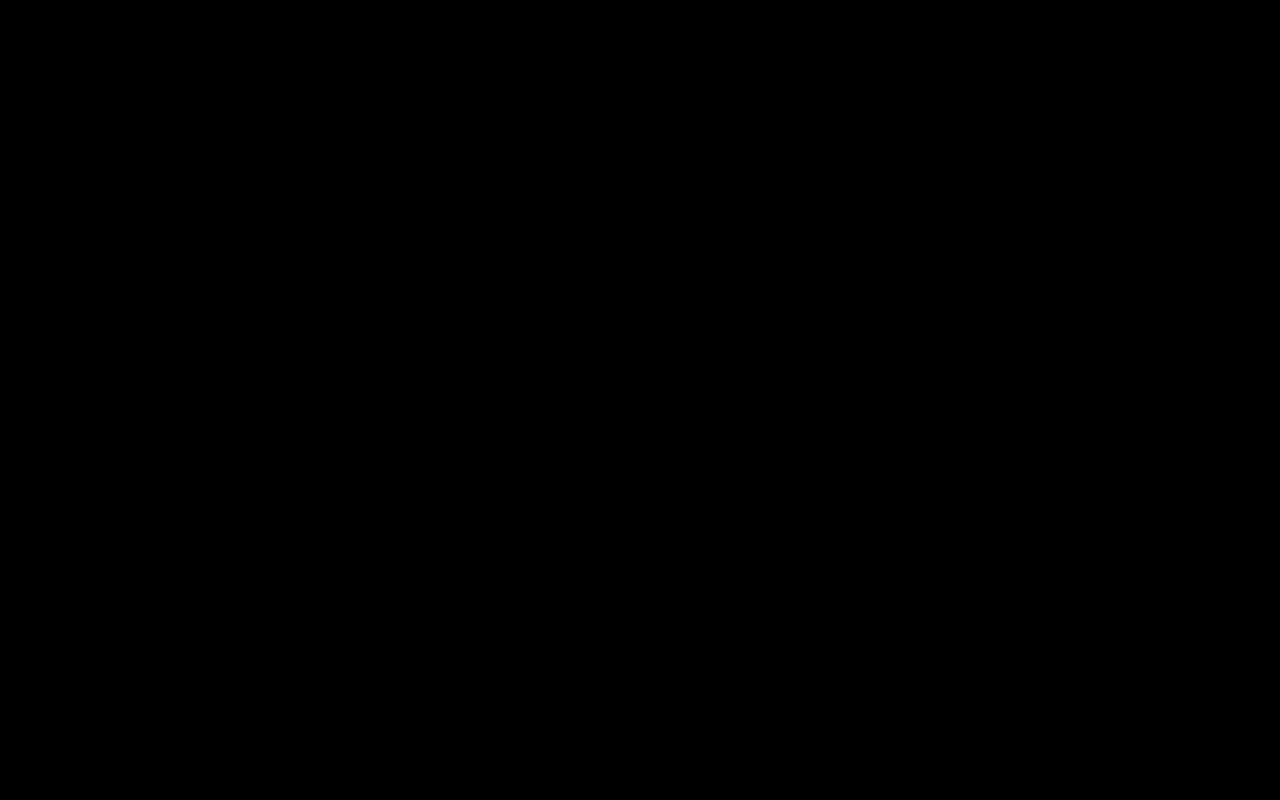
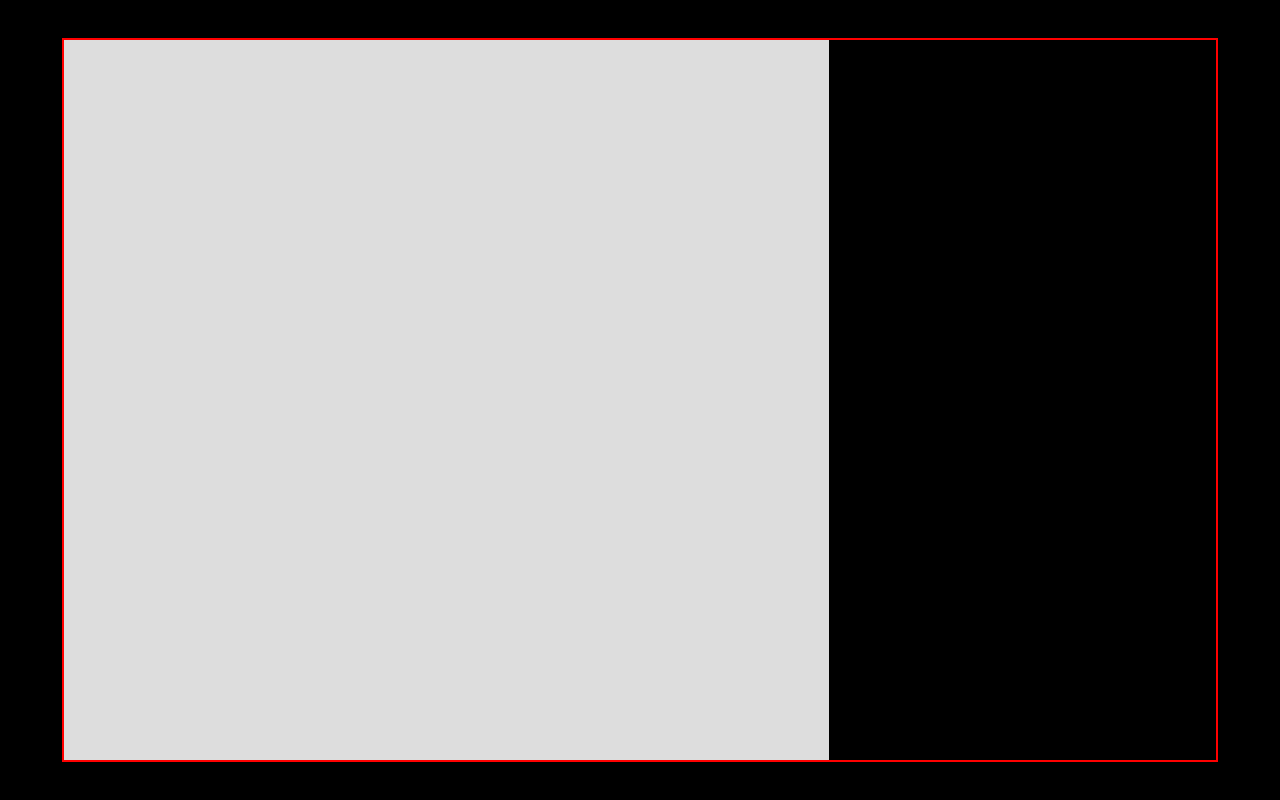
Before and after one commit to caustry/caustry.github.io, a plain HTML site: page r7/index.html in a window 1280 px wide. Drawn offline with Linux system fonts and the light colour scheme.

Commit message:
Update index.html

```diff
--- a/r7/index.html
+++ b/r7/index.html
@@ -23,13 +23,34 @@
     }
 
     div#ContentWrapper {
+        border: 2px solid red;
+        width: 90%;
+        transform-origin: 50% -50%;
+        -ms-transform:translate(-50%, -50%);
+        transform: translate(-50%, -50%);
+        height: 90%;
+        position: absolute;
+        top: 50%;
+        left: 50%;
+        margin: auto;
+        display: grid;
+        grid-template-columns: repeat(3, 1fr);
+        gap: 10px;
+        grid-auto-rows: minmax(100px, auto);
+    }
 
+    .test {
+        background-color: var(--cwbg);
+        grid-column: 1/3;
+        grid-row: 1;
     }
 </style>
 
 <body>
 
-    <div id="ContentWrapper"
+    <div id="ContentWrapper">
+        <div class="test"></div>
+    </div>
 
 </body>
 </html>
```
